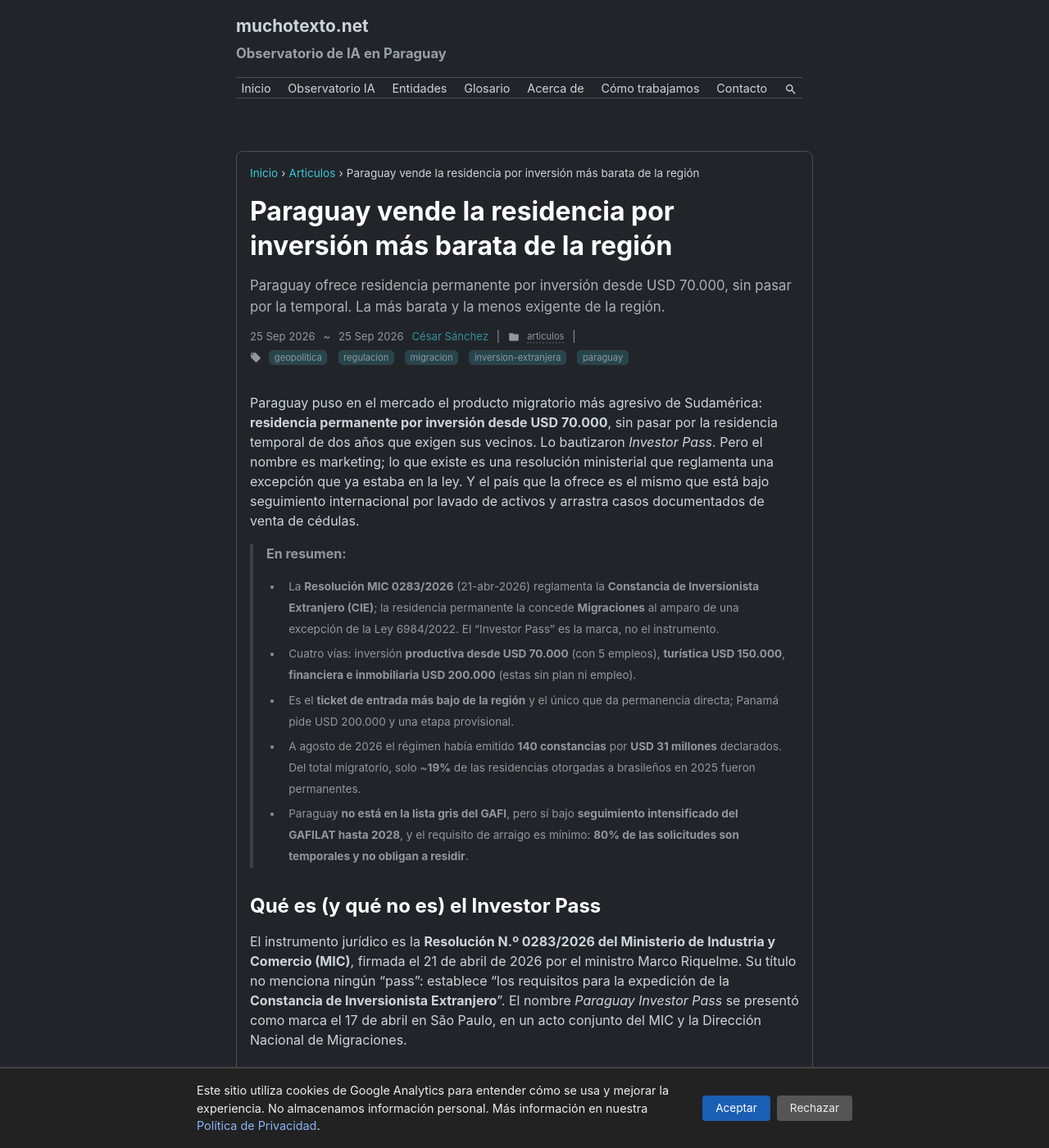
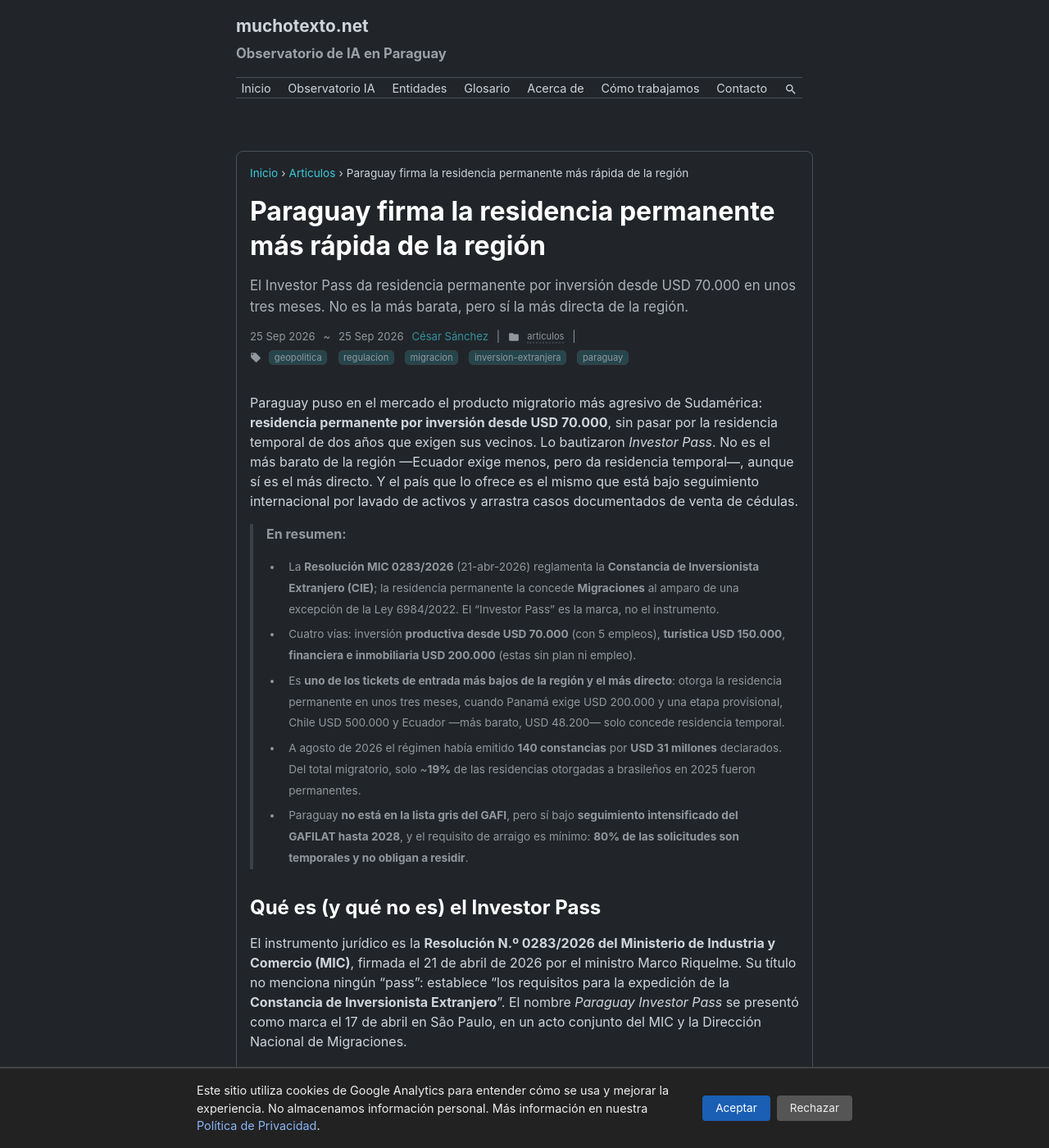
Before and after one commit to miravosqueinteresante/muchotexto.net, a Jekyll site: the page built from _posts/2026-09-25-paraguay-investor-pass-residencia-inversores.md, in a window 1280 px wide and 1400 px high. Shown: the whole window at 82% size. Built offline with Jekyll 4.4.1, drawn with Linux system fonts in a browser that asks for light colours; some of the changed text lies outside the part shown.

Commit message:
Corrección del #53 tras verificación independiente: superlativo falso
Un agente independiente re-chequeó todo el artículo párrafo por párrafo y
detectó que 'la residencia por inversión más barata de la región' es FALSO:
Ecuador concede residencia de inversionista con ~USD 48.200 (100 SBU 2026),
por debajo de los USD 70.000 paraguayos (verificado con un segundo agente +
spot-check del orquestador).

Correcciones aplicadas:
- Título: 'más barata' -> 'más rápida' (Paraguay es el más directo, no el más
  barato).
- Meta description: reformulada (150 chars).
- Hook, TL;DR, caso y sección comparativa: se aclara que Ecuador es más barato
  pero solo da residencia TEMPORAL (2 años); Paraguay da permanente directa.
- OCDE: se revierte a la lista de 2018 (Colombia y Panamá; Paraguay no figura),
  que es el dato verificable; se elimina la afirmación no verificable del
  'retiro de Colombia en 2019'.
- 140 CIE: 'a 25 de agosto' -> 'al cierre del primer semestre de 2026'.
- Zona gris de servicios: aclaración corregida (prestados desde Paraguay).
- +2 fuentes (OCDE, Ecuador).

```diff
--- a/_posts/2026-09-25-paraguay-investor-pass-residencia-inversores.md
+++ b/_posts/2026-09-25-paraguay-investor-pass-residencia-inversores.md
@@ -1,11 +1,11 @@
 ---
 layout: post
-title: "Paraguay vende la residencia por inversión más barata de la región"
+title: "Paraguay firma la residencia permanente más rápida de la región"
 date: 2026-09-25 09:00:00 -0300
 last_modified_at: 2026-09-25
 categories: [articulos]
 tags: [geopolitica, regulacion, migracion, inversion-extranjera, paraguay]
-description: "Paraguay ofrece residencia permanente por inversión desde USD 70.000, sin pasar por la temporal. La más barata y la menos exigente de la región."
+description: "El Investor Pass da residencia permanente por inversión desde USD 70.000 en unos tres meses. No es la más barata, pero sí la más directa de la región."
 schema_type: TechArticle
 hitos:
   - fecha: "2026-04-21"
@@ -17,7 +17,7 @@ glosario:
 casos:
   - tema: "Geopolítica"
     titulo: "El ticket más barato de la región"
-    texto: "Paraguay concede residencia permanente directa desde USD 70.000 (vía productiva) o USD 150.000 (turismo). Panamá exige USD 200.000 y una residencia provisional de dos años; Costa Rica, USD 150.000 sin permanencia directa; Chile, USD 500.000; Portugal, €500.000 en fondos, tras eliminar la vía inmobiliaria en 2023."
+    texto: "Paraguay concede residencia permanente directa desde USD 70.000 (vía productiva) o USD 150.000 (turismo), en unos tres meses. No es el más barato de la región —Ecuador pide USD 48.200, pero solo concede residencia temporal—; Panamá exige USD 200.000 y dos años de residencia provisional, Costa Rica USD 150.000 sin permanencia directa, Chile USD 500.000 y Portugal €500.000 en fondos."
 directorio:
   - seccion: "Instituciones"
     nombre: "MIC — Constancia de Inversionista Extranjero (SUACE)"
@@ -25,12 +25,12 @@ directorio:
     url: "https://www.mic.gov.py/constancias-de-inversionistas/"
 ---
 
-Paraguay puso en el mercado el producto migratorio más agresivo de Sudamérica: **residencia permanente por inversión desde USD 70.000**, sin pasar por la residencia temporal de dos años que exigen sus vecinos. Lo bautizaron *Investor Pass*. Pero el nombre es marketing; lo que existe es una resolución ministerial que reglamenta una excepción que ya estaba en la ley. Y el país que la ofrece es el mismo que está bajo seguimiento internacional por lavado de activos y arrastra casos documentados de venta de cédulas.
+Paraguay puso en el mercado el producto migratorio más agresivo de Sudamérica: **residencia permanente por inversión desde USD 70.000**, sin pasar por la residencia temporal de dos años que exigen sus vecinos. Lo bautizaron *Investor Pass*. No es el más barato de la región —Ecuador exige menos, pero da residencia temporal—, aunque sí es el más directo. Y el país que lo ofrece es el mismo que está bajo seguimiento internacional por lavado de activos y arrastra casos documentados de venta de cédulas.
 
 > **En resumen:**
 > - La **Resolución MIC 0283/2026** (21-abr-2026) reglamenta la **Constancia de Inversionista Extranjero (CIE)**; la residencia permanente la concede **Migraciones** al amparo de una excepción de la Ley 6984/2022. El "Investor Pass" es la marca, no el instrumento.
 > - Cuatro vías: inversión **productiva desde USD 70.000** (con 5 empleos), **turística USD 150.000**, **financiera e inmobiliaria USD 200.000** (estas sin plan ni empleo).
-> - Es el **ticket de entrada más bajo de la región** y el único que da permanencia directa; Panamá pide USD 200.000 y una etapa provisional.
+> - Es **uno de los tickets de entrada más bajos de la región y el más directo**: otorga la residencia permanente en unos tres meses, cuando Panamá exige USD 200.000 y una etapa provisional, Chile USD 500.000 y Ecuador —más barato, USD 48.200— solo concede residencia temporal.
 > - A agosto de 2026 el régimen había emitido **140 constancias** por **USD 31 millones** declarados. Del total migratorio, solo ~**19%** de las residencias otorgadas a brasileños en 2025 fueron permanentes.
 > - Paraguay **no está en la lista gris del GAFI**, pero sí bajo **seguimiento intensificado del GAFILAT hasta 2028**, y el requisito de arraigo es mínimo: **80% de las solicitudes son temporales y no obligan a residir**.
 
@@ -63,7 +63,7 @@ Con esa constancia, el segundo tramo es la **residencia permanente ante Migracio
 
 ## Qué dicen los números (no el folleto)
 
-El régimen ya tiene resultados medibles. A **25 de agosto de 2026**, según ABC Color, se habían emitido **140 constancias** e inversiones declaradas por **USD 31.027.812**, con **1.026 empleos proyectados**, sobre todo en la vía productiva. Es un volumen modesto: unos USD 220.000 promedio por constancia.
+El régimen ya tiene resultados medibles. Según ABC Color, al cierre del primer semestre de 2026 se habían emitido **140 constancias** e inversiones declaradas por **USD 31.027.812**, con **1.026 empleos proyectados**, sobre todo en la vía productiva. Es un volumen modesto: unos USD 220.000 promedio por constancia.
 
 El cuadro general lo pone en contexto. En 2025, Migraciones registró **47.687 solicitudes** de residencia y otorgó **40.600**, con **Brasil** dominando el ranking (23.526, el 58%). Pero el dato clave está en la letra chica: solo el **19% de las residencias otorgadas a brasileños** ese año fueron permanentes, contra el 68% en 2020. La mayoría usa la residencia temporal —que no obliga a vivir en el país— para "evaluar" si se instala. La constancia de inversión es un atajo, pero por ahora lo usan pocos.
 
@@ -71,13 +71,13 @@ El cuadro general lo pone en contexto. En 2025, Migraciones registró **47.687 s
 
 Lo que atrae no es el trámite, sino el entorno. Paraguay tiene un régimen **territorial**: el Impuesto a la Renta Personal grava solo las rentas de **fuente paraguaya**, de modo que los dividendos, intereses y ganancias de capital del exterior no tributan. El famoso **"10/10/10"** es un eslogan que simplifica: son tasas del 10% en IVA e IRE, pero el IRP va del 8% al 10% (con un umbral de 120 salarios mínimos que casi nadie alcanza), las rentas de capital tributan 8% y los no residentes, 15%. La presión fiscal ronda el **14-14,5% del PIB**, la segunda más baja de la región después de Panamá.
 
-A eso se suma el costo de vida: en el índice de Numbeo (mediados de 2026) Paraguay puntúa **32,0** sobre una base de 100 para Nueva York, por debajo de Brasil (33,1) y muy por debajo de Uruguay (54,0). Y una advertencia: los ingresos de **servicios facturados desde Paraguay a clientes del exterior** son una zona gris —la ley considera de fuente paraguaya ciertos servicios prestados desde el exterior—, de modo que "los nómadas no pagan nada" es falso como regla general.
+A eso se suma el costo de vida: en el índice de Numbeo (mediados de 2026) Paraguay puntúa **32,0** sobre una base de 100 para Nueva York, por debajo de Brasil (33,1) y muy por debajo de Uruguay (54,0). Y una advertencia: los ingresos de **servicios facturados desde Paraguay a clientes del exterior** son una zona gris —la ley considera de fuente paraguaya ciertos servicios vinculados al territorio—, de modo que "los nómadas no pagan nada" es falso como regla general.
 
-En la comparación regional, el *Investor Pass* queda como el outlier barato: **Panamá** exige USD 200.000 y concede residencia provisional por dos años antes de la permanente; **Costa Rica**, USD 150.000 pero sin permanencia directa; **Chile**, USD 500.000; **Portugal**, €500.000 en fondos tras eliminar la vía inmobiliaria en 2023 y endurecer la nacionalidad a 10 años para los no comunitarios. Paraguay, en cambio, ofrece la permanencia directa y el ticket más bajo.
+En la comparación regional, el *Investor Pass* no es el más barato —Ecuador concede una residencia de inversionista con unos USD 48.200, pero **solo por dos años**—, pero sí es el más directo: **Panamá** exige USD 200.000 y concede residencia provisional por dos años antes de la permanente; **Costa Rica**, USD 150.000 pero sin permanencia directa; **Chile**, USD 500.000; **Portugal**, €500.000 en fondos tras eliminar la vía inmobiliaria en 2023 y endurecer la nacionalidad a 10 años para los no comunitarios. Paraguay ofrece la permanencia directa en unos tres meses con el ticket más bajo entre los programas que la conceden de entrada.
 
 ## La letra chica: controles, riesgos y una etiqueta sin fuente
 
-Acá el folleto se vuelve incómodo. Empecemos por desactivar un error frecuente: **Paraguay no está en la lista gris del GAFI** —no figura entre las jurisdicciones bajo monitoreo intensificado en las listas de octubre de 2025, febrero y junio de 2026—. Lo que sí existe es un **seguimiento intensificado del GAFILAT**, su organismo regional, que se extiende **hasta 2028**; no es lo mismo, y confundirlos es un error. Tampoco la OCDE señaló a Paraguay en su lista de programas de residencia de alto riesgo: de la región, mantiene a **Panamá** en su tabla de esquemas con documentación identificable, y a Colombia —que sí estaba en la lista original de 2018— la retiró en 2019.
+Acá el folleto se vuelve incómodo. Empecemos por desactivar un error frecuente: **Paraguay no está en la lista gris del GAFI** —no figura entre las jurisdicciones bajo monitoreo intensificado en las listas de octubre de 2025, febrero y junio de 2026—. Lo que sí existe es un **seguimiento intensificado del GAFILAT**, su organismo regional, que se extiende **hasta 2028**; no es lo mismo, y confundirlos es un error. Tampoco la OCDE señaló a Paraguay en su lista de programas de residencia de alto riesgo: en la nómina de 2018 —la última publicada con nombres— figuran Colombia y Panamá, no Paraguay.
 
 Pero los riesgos están documentados. En octubre de 2025 la Fiscalía imputó a **11 policías** del Departamento de Identificaciones por vender cédulas paraguayas a criminales internacionales, incluidos extranjeros que ni siquiera habían ingresado al país. Una evaluación nacional impulsada por el GAFILAT identificó **297 propiedades** construidas con dinero del narcotráfico, concentradas en ciudades fronterizas con Brasil. Y el propio director de Migraciones reconoció que el **80% de las solicitudes son temporales** y que, en ese periodo, los extranjeros **no están obligados a residir** en Paraguay: estructuralmente, eso coincide con la definición de "alto riesgo" que usa la OCDE —baja tributación sin presencia física significativa—, aunque Paraguay no esté en la lista nombrada.
 
@@ -145,6 +145,8 @@ El *Investor Pass* es, a la vez, una política de atracción real y un ejercicio
 20. [ABC Color — "Imputan a 11 policías por venta de cédulas" (24-oct-2025)](https://www.abc.com.py/policiales/2025/10/24/imputan-a-11-policias-por-venta-de-cedulas/)
 21. [SERMIG Chile — Residencia temporal subcategoría Inversionistas (USD 500.000)](https://serviciomigraciones.cl/residencia-temporal/subcategorias/inversionistas/)
 22. [El Nacional — Respuesta de los desarrolladores inmobiliarios (10-ago-2025)](https://elnacional.com.py/economia/desarrolladores-dicen-buscan-desprestigiar-boom-inmobiliario-n90415)
+23. [OCDE — Residence/Citizenship by investment schemes (lista de esquemas de alto riesgo)](https://www.oecd.org/en/topics/sub-issues/international-standards-on-tax-transparency/residence-citizenship-by-investment.html)
+24. [gob.ec — Visa de residencia temporal de inversionista, 100 salarios básicos unificados (Ecuador)](https://www.gob.ec/)
 
 **Metodología:** Artículo elaborado con la investigación de agentes de búsqueda (§5.8) documentada en `research_investor_pass/`, auditable paso a paso. La distinción entre la resolución del MIC, la Ley 6984/2022 y el rol de Migraciones se verificó contra el texto de la ley en BACN y los comunicados oficiales. Los datos fiscales se contrastaron contra la DNIT. Las cifras migratorias provienen del informe oficial de la Dirección Nacional de Migraciones. Las etiquetas de riesgo se atribuyen a sus fuentes; la expresión "residencia de papel" se presenta como descripción del autor, no como cita de un organismo.
 
```
